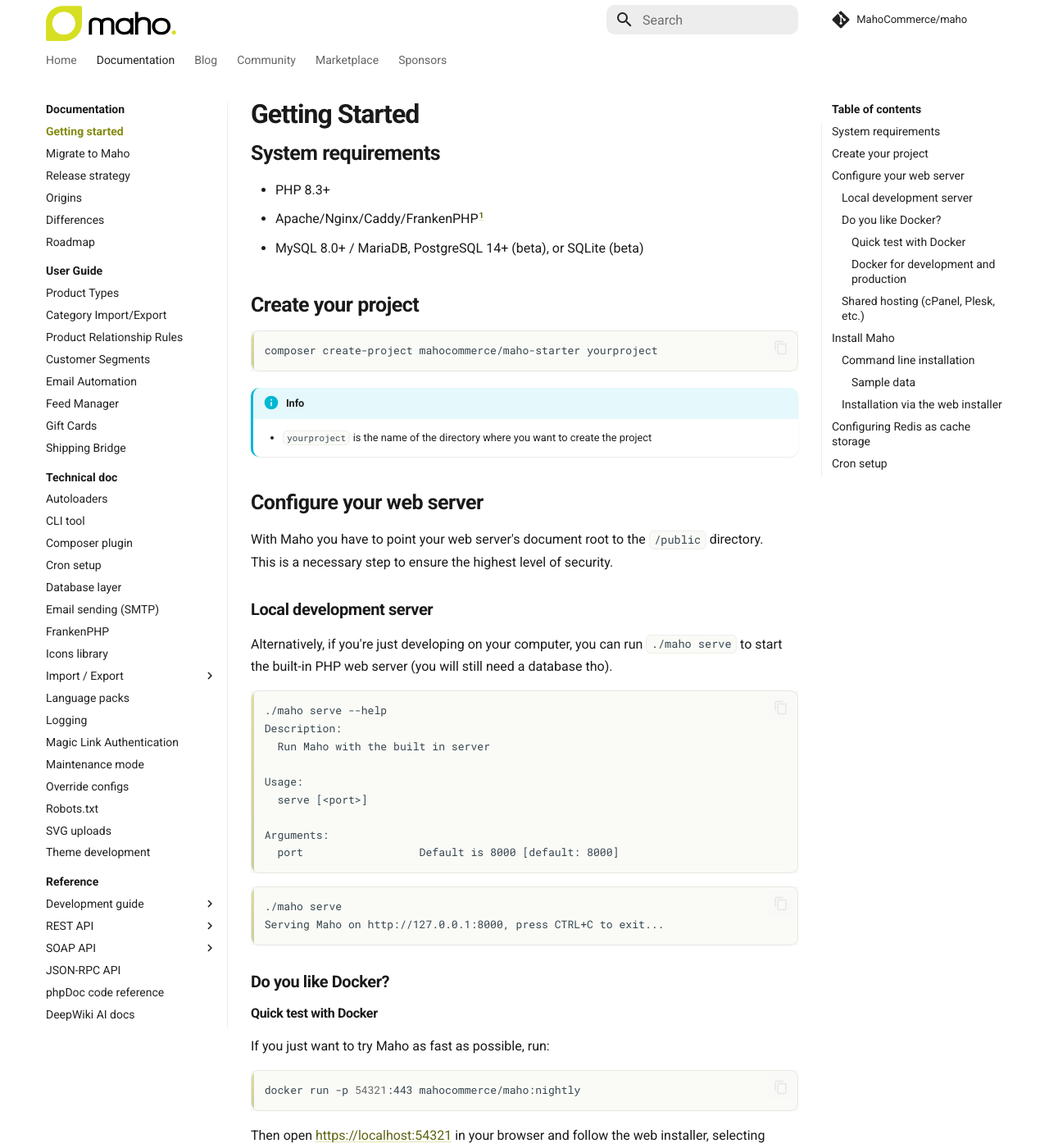
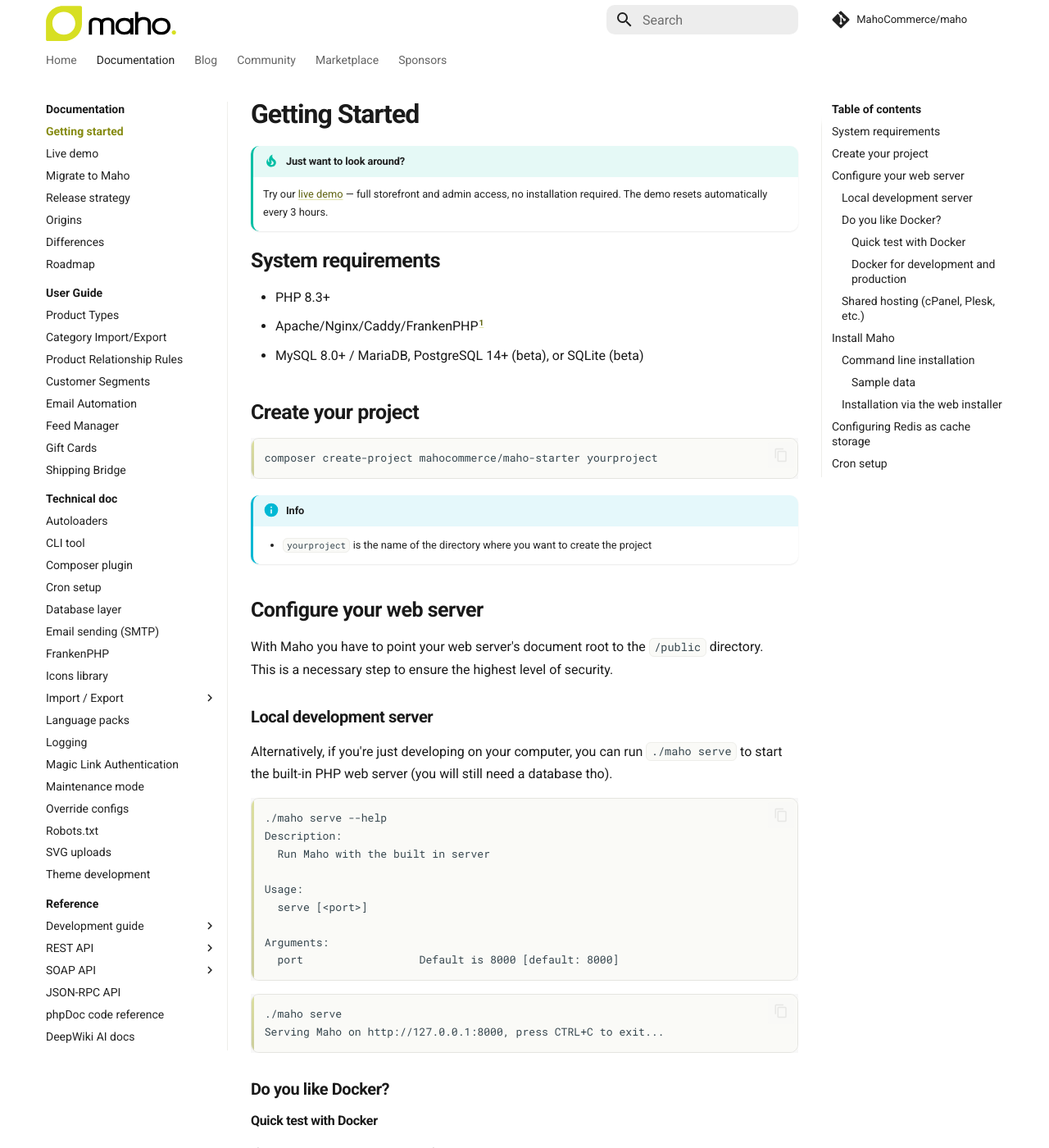
Before and after one commit to MahoCommerce/mahocommerce.com, an MkDocs documentation site: the page built from docs/getting-started.md, in a window 1280 px wide and 1400 px high. Shown: the whole window at 82% size. Built offline with MkDocs 1.6.1 and Material for MkDocs 9.7.7, drawn with Linux system fonts in a browser that asks for light colours; comment, search, counter and statistics services are not loaded.

Commit message:
Add live demo page with backend access info
New dedicated demo page with storefront/admin links, credentials,
and auto-reset notice. Updated homepage CTAs to link to demo page
and added tip callout in getting-started.

```diff
--- a/docs/getting-started.md
+++ b/docs/getting-started.md
@@ -1,4 +1,8 @@
 # Getting Started
+
+!!! tip "Just want to look around?"
+    Try our [live demo](demo.md) — full storefront and admin access, no installation required.
+    The demo resets automatically every 3 hours.
 
 ## System requirements
 
--- a/docs/maho.css
+++ b/docs/maho.css
@@ -1682,6 +1682,21 @@
 }
 
 
+/* === DEMO PAGE === */
+.md-typeset .grid.cards > ul > li {
+    display: flex;
+    flex-direction: column;
+}
+
+.md-typeset .grid.cards > ul > li > center {
+    margin-top: auto;
+}
+
+.demo-credentials {
+    margin-top: 0.5em !important;
+}
+
+
 /* === 404 PAGE === */
 .maho-404 {
     text-align: center;
--- a/mkdocs.yml
+++ b/mkdocs.yml
@@ -74,6 +74,7 @@
   - Home: index.md
   - Documentation:
     - Getting started: getting-started.md
+    - Live demo: demo.md
     - Migrate to Maho: migrate-to-maho.md
     - Release strategy: release-strategy.md
     - Origins: origins.md
```
Also changed, not shown: docs/demo.md (added, +44 -0 lines), docs/index.md (+2 -2 lines).
